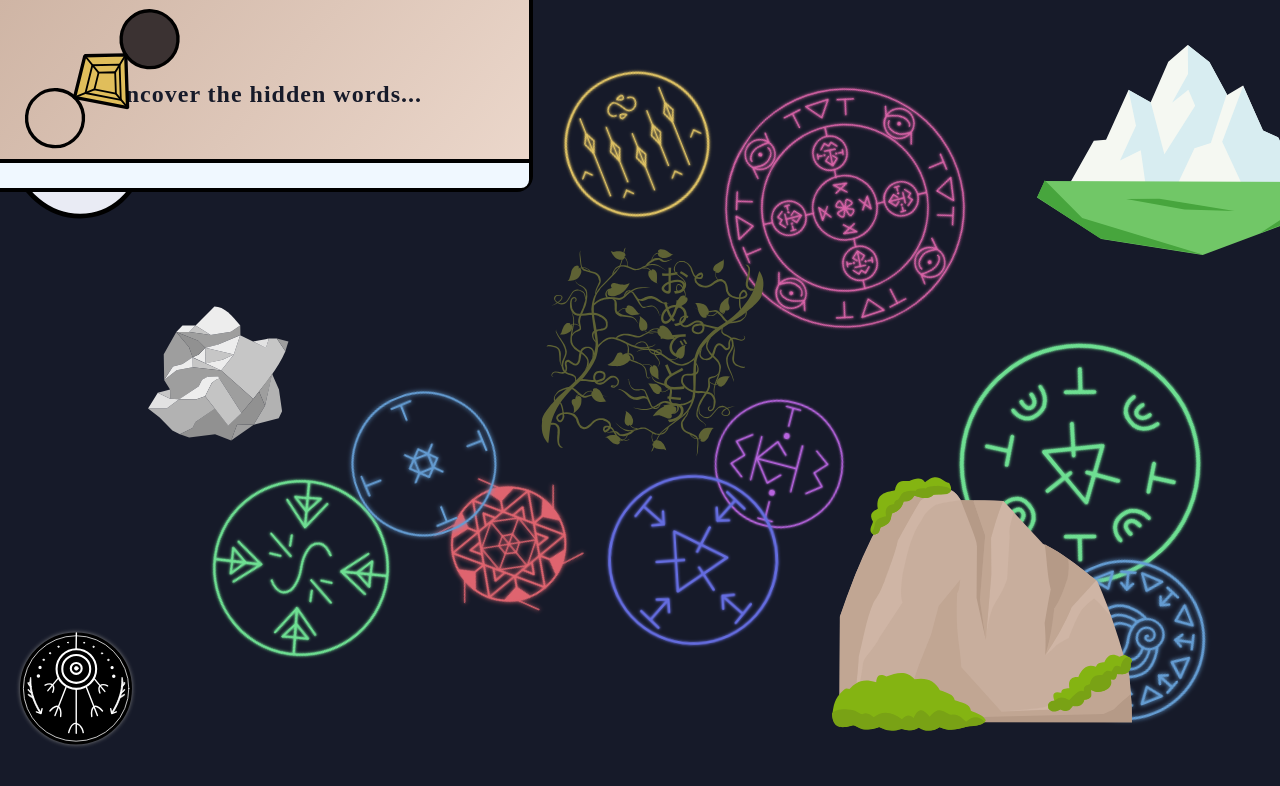
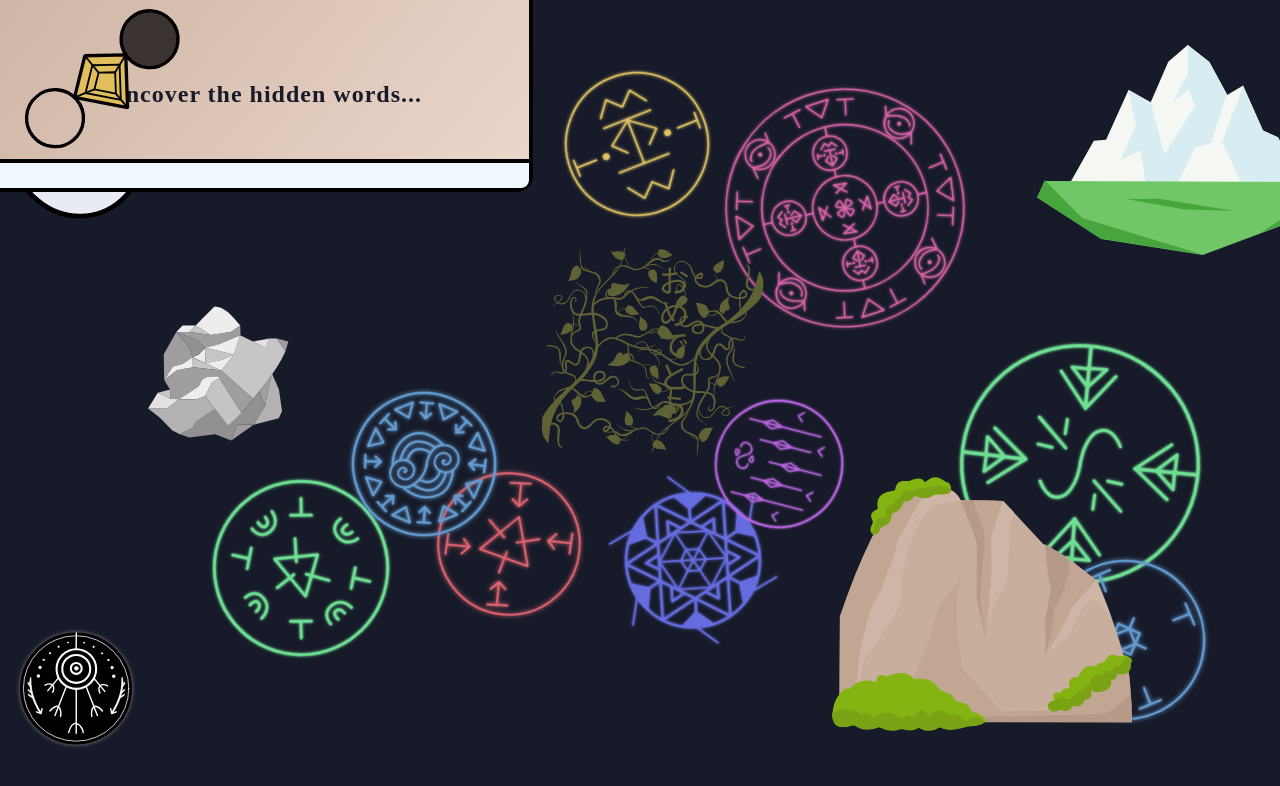
Before and after one commit to Ankia-Fuls/jen-25, a React (Vite) app: page / in a window 1280 px wide. Both pictures are taken after a click on the button "begin". Shown: the top 786 px of the page. Built offline with nearby package versions, Linux system fonts and the light colour scheme; a web font is replaced by a local one.

Commit message:
Small changes

```diff
--- a/src/css/Gallery.scss
+++ b/src/css/Gallery.scss
@@ -1,6 +1,6 @@
 .gallery {
     &--page {
-        width: 100vw;
+        // width: 100vw;
         min-height: 100vh;
     }
 
--- a/src/css/Game.scss
+++ b/src/css/Game.scss
@@ -517,7 +517,7 @@ button {
   }
 }
 
-#grasping-wind {
+#snugstone {
   bottom: 7rem;
   height: 15rem;
 
@@ -566,7 +566,7 @@ button {
   // }
 }
 
-#light {
+#sylphshoes {
   top: 23rem;
   height: 12rem;
 
@@ -611,7 +611,7 @@ button {
   // }
 }
 
-#pyreball {
+#time-rewind {
   bottom: 7rem;
   height: 16rem;
 
@@ -627,6 +627,13 @@ button {
 
   .stroke {
     animation: sigilColour linear;
+    animation-iteration-count: infinite;
+    animation-duration: 8s;
+    animation-delay: -2s;
+  }
+
+  .fill {
+    animation: sigilColourFill linear;
     animation-iteration-count: infinite;
     animation-duration: 8s;
     animation-delay: -2s;
@@ -659,7 +666,7 @@ button {
   // }
 }
 
-#rock-breaker {
+#water-blade {
   top: 24rem;
   height: 10rem;
 
@@ -680,12 +687,7 @@ button {
     animation-delay: -3s;
   }
 
-  .fill {
-    animation: sigilColourFill linear;
-    animation-iteration-count: infinite;
-    animation-duration: 8s;
-    animation-delay: -3s;
-  }
+
 
   // #l1__container,
   // #l1__t-left-horizontal,
@@ -787,7 +789,7 @@ button {
   // }
 }
 
-#snugstone {
+#grasping-wind {
   top: 20rem;
   height: 18rem;
 
@@ -831,7 +833,7 @@ button {
   // }
 }
 
-#sylphshoes {
+#light {
   bottom: 3rem;
   height: 14rem;
 
@@ -878,7 +880,7 @@ button {
   // }
 }
 
-#time-rewind {
+#pyreball {
   bottom: 10rem;
   height: 12rem;
 
@@ -899,15 +901,10 @@ button {
     animation-delay: -5s;
   }
 
-  .fill {
-    animation: sigilColourFill linear;
-    animation-iteration-count: infinite;
-    animation-duration: 8s;
-    animation-delay: -5s;
-  }
+
 }
 
-#water-blade {
+#rock-breaker {
   top: 3rem;
   height: 12rem;
 
@@ -923,6 +920,13 @@ button {
 
   .stroke {
     animation: sigilColour linear;
+    animation-iteration-count: infinite;
+    animation-duration: 8s;
+    animation-delay: -6s;
+  }
+
+  .fill {
+    animation: sigilColourFill linear;
     animation-iteration-count: infinite;
     animation-duration: 8s;
     animation-delay: -6s;
```
